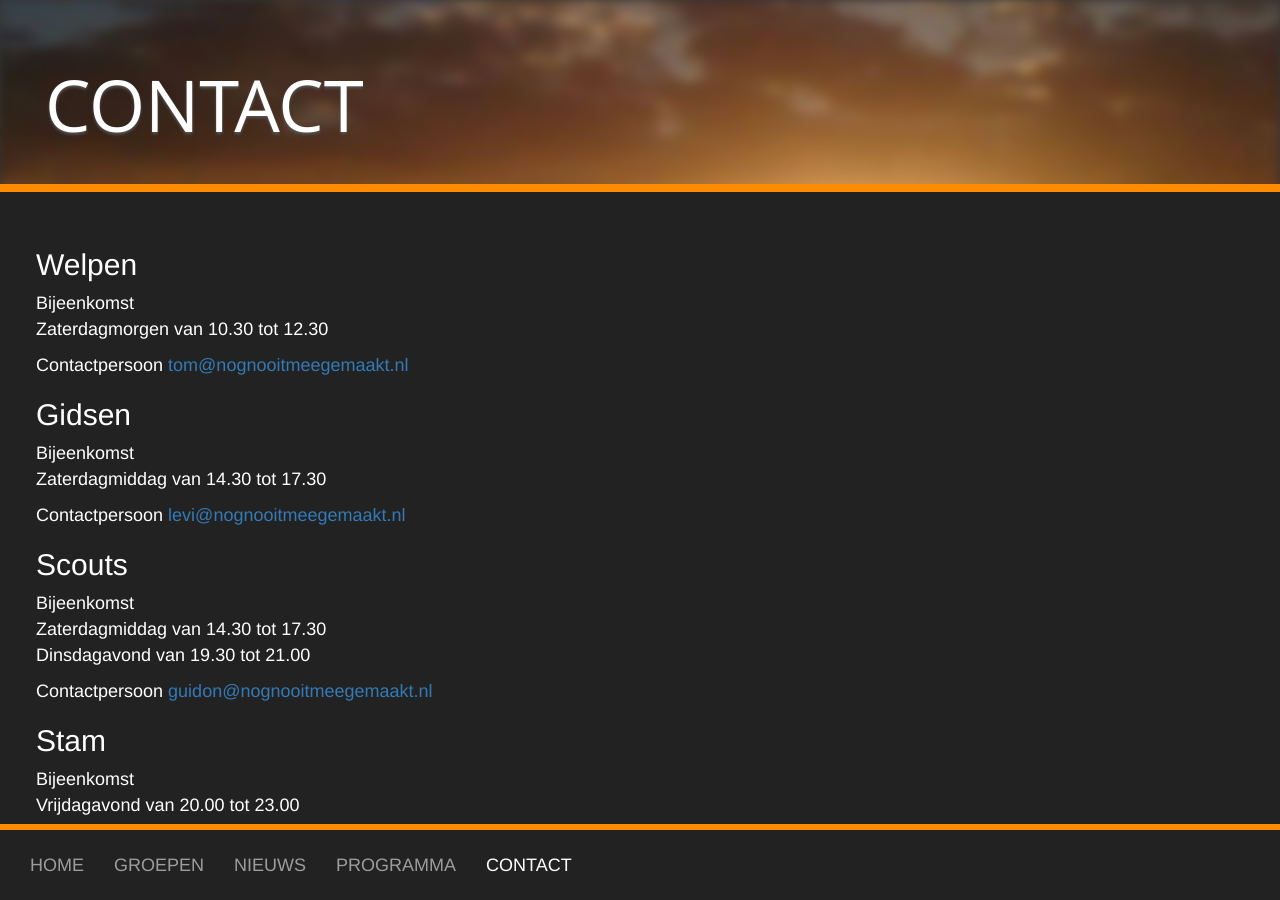
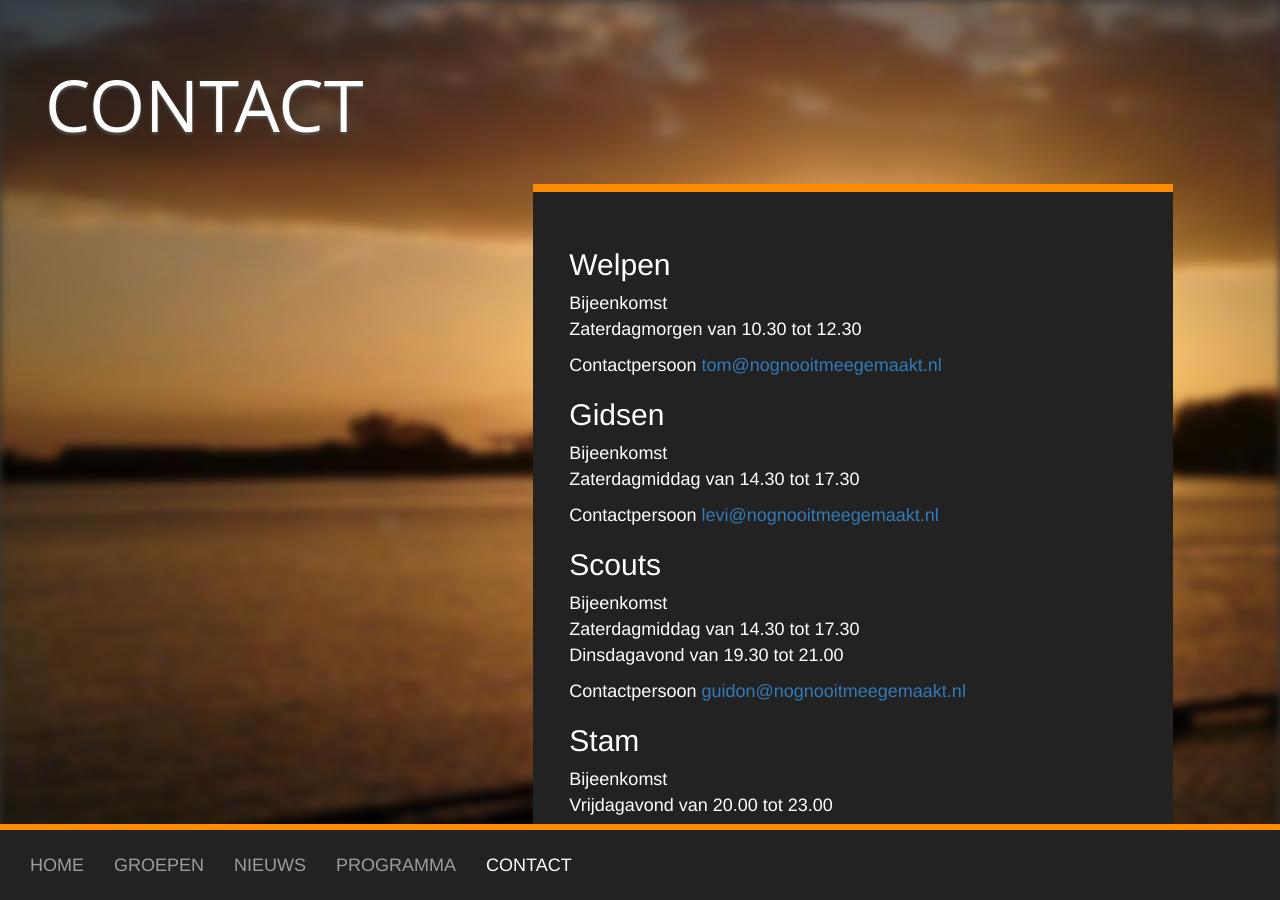
Before and after one commit to nognooitmeegemaakt/website, a Jekyll site: the page built from contact.html, in a window 1280 px wide. Built offline with Jekyll 4.4.1, drawn with Linux system fonts in a browser that asks for light colours.

Commit message:
Fix col width for contact page.

```diff
--- a/contact.html
+++ b/contact.html
@@ -6,7 +6,7 @@ permalink: /contact/
 ---
 <div class="contact">
   <div class="description">
-    <div class="text">
+    <div class="text col-sm-6 col-sm-offset-5">
       {% include text/contact.html %}
     </div>
   </div>
```
